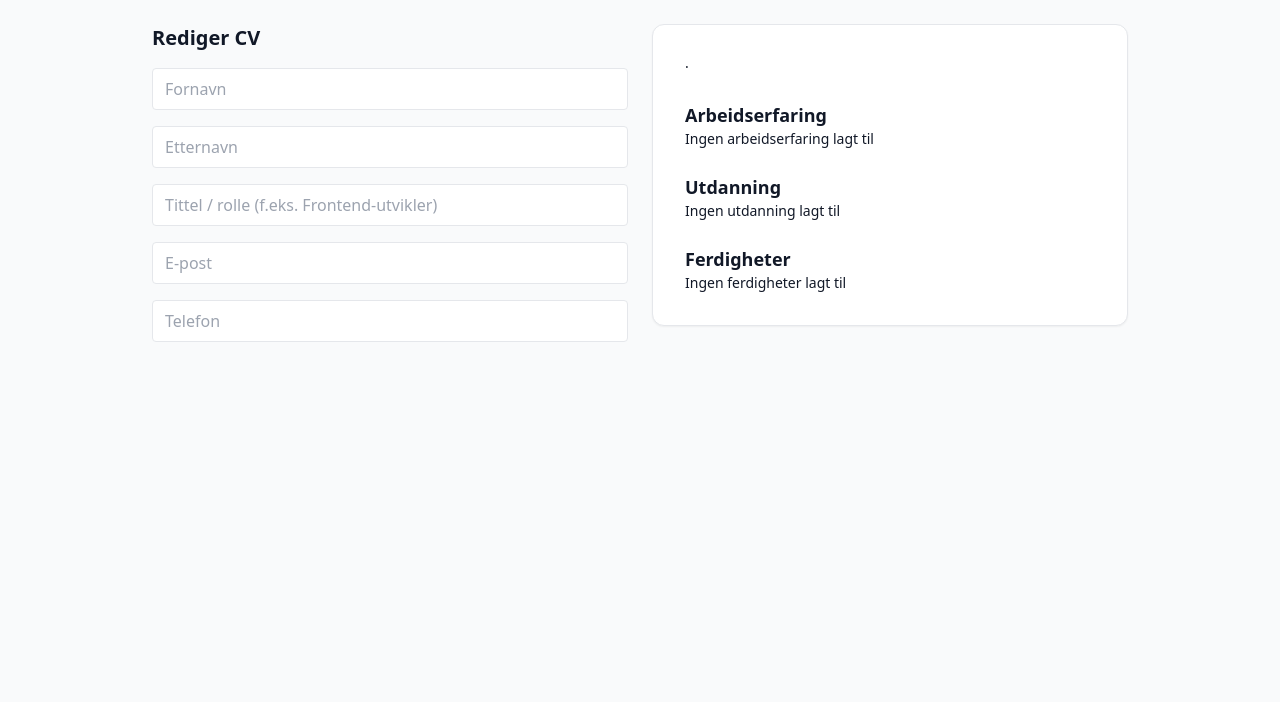
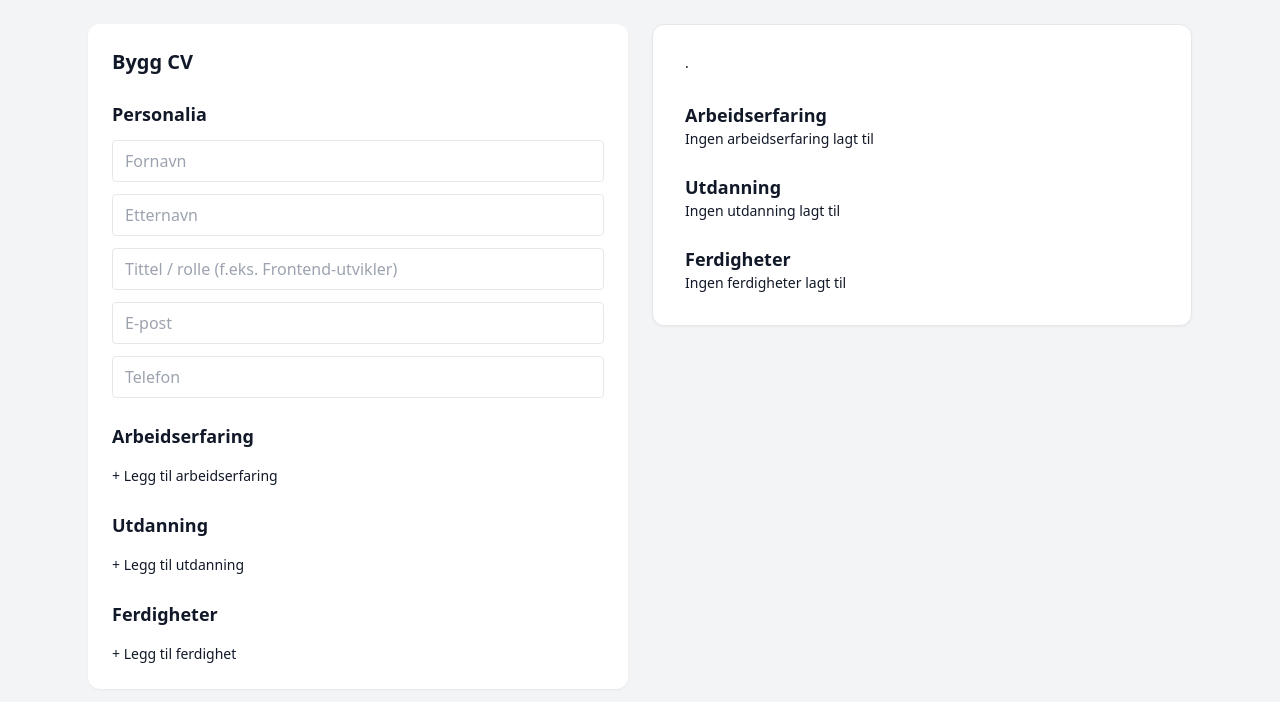
Before and after one commit to cosmicencounters5-png/cv-proffen, a Next.js app: page /cv in a window 1280 px wide. Shown: the top 702 px of the page. Built offline with nearby package versions, Linux system fonts and the light colour scheme.

Commit message:
Update page.tsx

```diff
--- a/app/cv/page.tsx
+++ b/app/cv/page.tsx
@@ -1,15 +1,18 @@
 "use client"
 
 import { useState } from "react"
+import { CV } from "@/types/cv"
 import CVPreview from "@/components/CVPreview"
-import { CV } from "@/types/cv"
+import ExperienceSection from "@/components/ExperienceSection"
+import EducationSection from "@/components/EducationSection"
+import SkillsSection from "@/components/SkillsSection"
 
 const EMPTY_CV: CV = {
   id: "new",
   personal: {
     firstName: "",
     lastName: "",
-    title: "", // ✅ VIKTIG: profesjonell tittel
+    title: "",
     email: "",
     phone: "",
   },
@@ -22,11 +25,16 @@ export default function CVPage() {
   const [cv, setCV] = useState<CV>(EMPTY_CV)
 
   return (
-    <div className="max-w-5xl mx-auto p-6 grid grid-cols-1 md:grid-cols-2 gap-6">
+    <div className="min-h-screen bg-gray-100">
+      <div className="max-w-6xl mx-auto p-6 grid grid-cols-1 lg:grid-cols-2 gap-6">
 
         {/* Editor */}
-      <div className="space-y-4">
-        <h1 className="text-xl font-semibold">Rediger CV</h1>
+        <div className="bg-white rounded-xl shadow-sm p-6 space-y-6">
+          <h1 className="text-xl font-semibold">Bygg CV</h1>
+
+          {/* Personalia */}
+          <section className="space-y-3">
+            <h2 className="text-lg font-semibold">Personalia</h2>
 
             <input
               placeholder="Fornavn"
@@ -87,11 +95,17 @@ export default function CVPage() {
               }
               className="w-full border rounded px-3 py-2"
             />
+          </section>
+
+          <ExperienceSection cv={cv} setCV={setCV} />
+          <EducationSection cv={cv} setCV={setCV} />
+          <SkillsSection cv={cv} setCV={setCV} />
         </div>
 
         {/* Preview */}
-      <div>
+        <div className="sticky top-6 h-fit">
           <CVPreview cv={cv} />
+        </div>
       </div>
     </div>
   )
```
Lines whose indentation alone changed are shown as unchanged.
